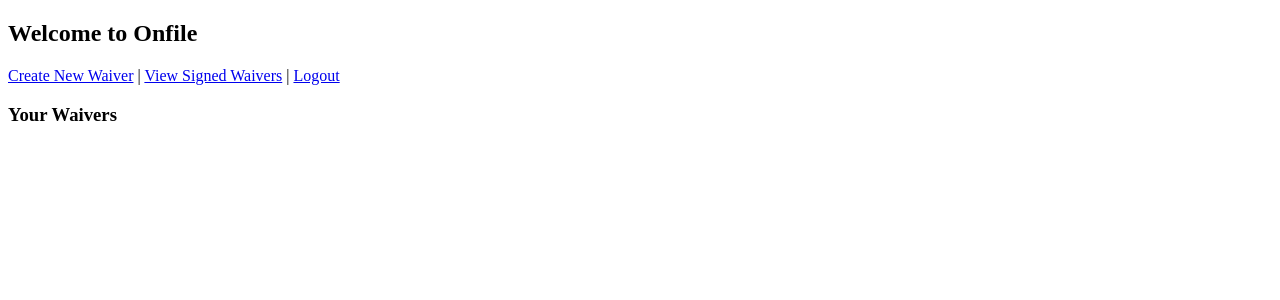
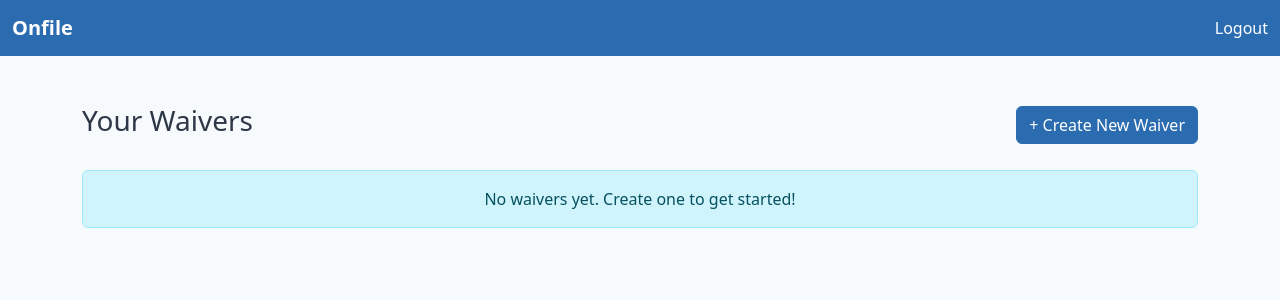
Before and after one commit to JoeC16/onfile-mvp, a Flask app: template templates/dashboard.html in a window 1280 px wide. Shown: the top 300 px of the page. Run offline with Flask 3, Linux system fonts and the light colour scheme; the template is opened without the code that fills it, so the values that code supplies are empty.

Commit message:
Update dashboard.html

```diff
--- a/templates/dashboard.html
+++ b/templates/dashboard.html
@@ -1,17 +1,78 @@
+<!DOCTYPE html>
+<html lang="en">
+<head>
+  <meta charset="UTF-8">
+  <title>Dashboard – Onfile</title>
+  <meta name="viewport" content="width=device-width, initial-scale=1">
+  <link
+    href="https://cdn.jsdelivr.net/npm/bootstrap@5.3.0/dist/css/bootstrap.min.css"
+    rel="stylesheet">
+  <style>
+    body {
+      background-color: #f7fafc;
+      color: #2d3748;
+    }
+    .navbar {
+      background-color: #2b6cb0;
+    }
+    .navbar-brand {
+      color: white;
+      font-weight: bold;
+    }
+    .nav-link {
+      color: white !important;
+    }
+    .card {
+      border: none;
+      border-radius: 10px;
+      box-shadow: 0 4px 12px rgba(0, 0, 0, 0.05);
+    }
+    .btn-primary {
+      background-color: #2b6cb0;
+      border-color: #2b6cb0;
+    }
+  </style>
+</head>
+<body>
 
-<!DOCTYPE html>
-<html>
-<head><title>Dashboard - Onfile</title></head>
-<body>
-  <h2>Welcome to Onfile</h2>
-  <a href="/create_waiver">Create New Waiver</a> |
-  <a href="/signed">View Signed Waivers</a> |
-  <a href="/logout">Logout</a>
-  <h3>Your Waivers</h3>
-  <ul>
-    {% for waiver in waivers %}
-    <li>{{ waiver[1] }} - Share link: <a href="/waiver/{{ waiver[4] }}">/waiver/{{ waiver[4] }}</a></li>
-    {% endfor %}
-  </ul>
+  <!-- Top Navbar -->
+  <nav class="navbar navbar-expand-lg">
+    <div class="container-fluid">
+      <a class="navbar-brand" href="#">Onfile</a>
+      <div class="d-flex">
+        <a href="/logout" class="nav-link">Logout</a>
+      </div>
+    </div>
+  </nav>
+
+  <div class="container mt-5">
+
+    <div class="d-flex justify-content-between align-items-center mb-4">
+      <h3>Your Waivers</h3>
+      <a href="/create_waiver" class="btn btn-primary">+ Create New Waiver</a>
+    </div>
+
+    {% if waivers %}
+      <div class="row">
+        {% for waiver in waivers %}
+          <div class="col-md-6 mb-4">
+            <div class="card p-3 bg-white">
+              <h5>{{ waiver[1] }}</h5>
+              <p class="text-muted small">Link:</p>
+              <div class="d-flex justify-content-between align-items-center">
+                <code class="text-break">/waiver/{{ waiver[4] }}</code>
+                <a href="/waiver/{{ waiver[4] }}" class="btn btn-sm btn-outline-primary">Open</a>
+              </div>
+            </div>
+          </div>
+        {% endfor %}
+      </div>
+    {% else %}
+      <div class="alert alert-info text-center">
+        No waivers yet. Create one to get started!
+      </div>
+    {% endif %}
+
+  </div>
 </body>
 </html>
```
